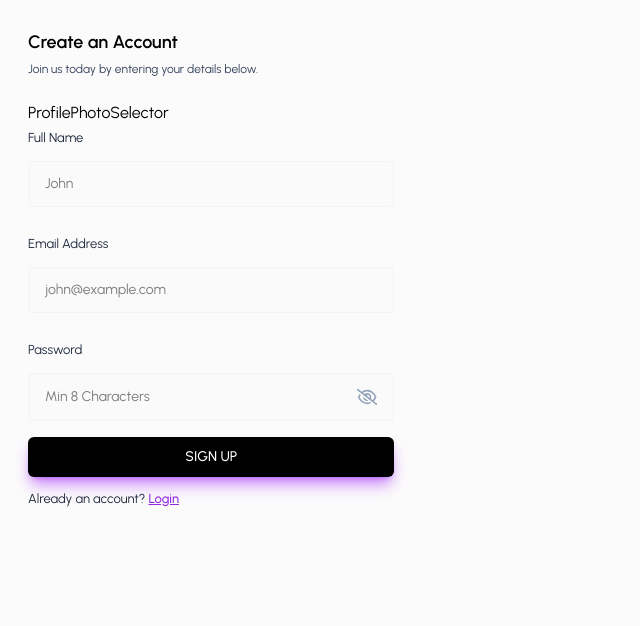
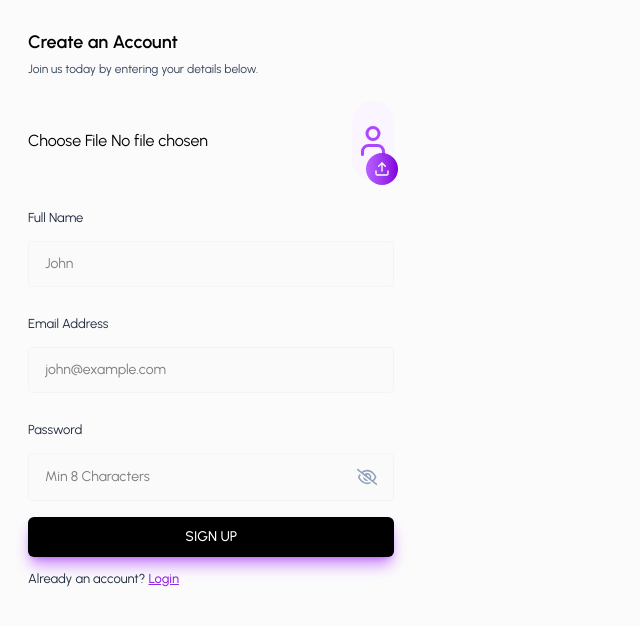
Before and after one commit to HamzaAmir97/resume_builder, a React (Vite) app in the folder frontend/: page /signUp in a window 1280 px wide. Shown: the top 626 px of the page, without its empty margins (0-640 px from the left). Built offline with nearby package versions, Linux system fonts and the light colour scheme.

Commit message:
done with  sign in and signup ui

```diff
--- a/frontend/src/components/Modal.jsx
+++ b/frontend/src/components/Modal.jsx
@@ -11,10 +11,11 @@ const Modal = ({
     actionBtnText,
     onActionClick,
 }) => {
+
     if (!isOpen) return null;
 
     return (
-        <div className="fixed inset-0 z-50 flex justify-center items-center w-full h-full bg-black-400/80 backdrop-blur-md backdrop-opacity-70">
+        <div className="fixed inset-0 z-50 flex justify-center items-center w-full h-full bg-black-400/80 backdrop-blur-3xl backdrop-opacity-90">
             {/* Modal Content */}
             <div className={'relative flex flex-col bg-white shadow-lg rounded-lg overflow-x-hidden'}>
                 {/* Modal Header */}
--- a/frontend/src/components/inputs/ProfilePhotoSelector.jsx
+++ b/frontend/src/components/inputs/ProfilePhotoSelector.jsx
@@ -1,9 +1,82 @@
-import React from 'react'
+import React, { useRef, useState } from 'react'
+import { LuUser, LuUpload, LuTrash } from "react-icons/lu";
 
-const ProfilePhotoSelector = () => {
-  return (
-    <div>ProfilePhotoSelector</div>
-  )
-}
+const ProfilePhotoSelector = ({image, setImage,preview,setPreview}) => {
+    const inputRef = useRef(null);
+    const [previewUrl, setPreviewUrl] = useState(null);
 
-export default ProfilePhotoSelector
+    const handleImageChange = (event) => {
+        const file = event.target.files[0];
+        if (file) {
+            // Update the image state
+            setImage(file);
+
+            // Generate preview URL from the file
+            const preview = URL.createObjectURL(file);
+            if(setPreview){
+                setPreview(preview)
+            }
+            setPreviewUrl(preview);
+        }
+    };
+
+    const handleRemoveImage = () => {
+        setImage(null);
+        setPreviewUrl(null);
+
+        if(setPreview){
+            setPreview(null)
+        }
+    };
+
+    const onChooseFile = () => {
+        inputRef.current.click();
+    };
+
+
+
+    return (
+        <div className="flex justify-center items-center mb-6">
+            <input
+                type="file"
+                accept="image/*"
+                ref={inputRef}
+                onChange={handleImageChange}
+                className=""
+            />
+
+            {!image ? (
+                <div className="w-20 h-20 flex items-center justify-center bg-purple-50 rounded-full relative cursor-pointer">
+                    <LuUser className="text-4xl text-purple-500" />
+
+                    <button
+                        type="button"
+                        className="w-8 h-8 flex items-center justify-center bg-linear-to-r from-purple-500/85
+                         to-purple-700 text-white rounded-full absolute -bottom-1 -right-1 cursor-pointer"
+                        onClick={onChooseFile}
+                    >
+                        <LuUpload />
+                    </button>
+                </div>
+          ) : (
+            <div className="relative">
+                <img
+                    src={preview || previewUrl}
+                    alt="profile photo"
+                    className="w-20 h-20 rounded-full object-cover "
+                />
+                <button
+                    type="button"
+                    className="w-8 h-8 flex items-center justify-center bg-red-500 text-white rounded-full absolute -bottom-1 -right-1 cursor-pointer"
+                    onClick={handleRemoveImage}
+                >
+                    <LuTrash />
+                </button>
+            </div>
+        )}
+        </div>
+        )
+
+        }
+
+        export default ProfilePhotoSelector
```
